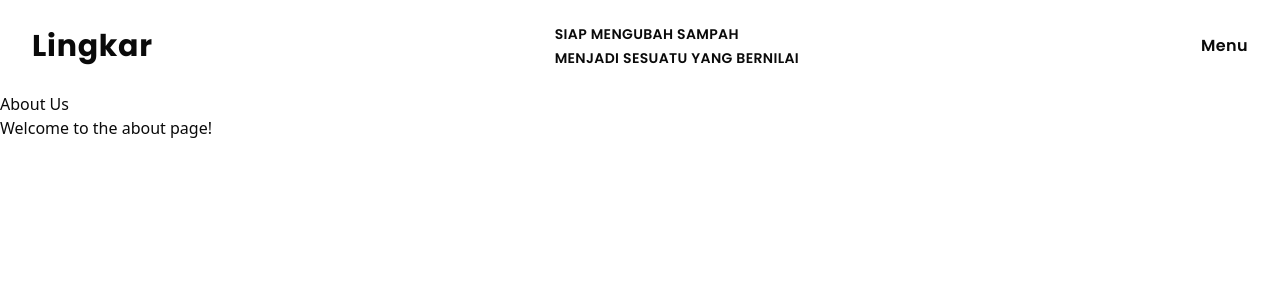
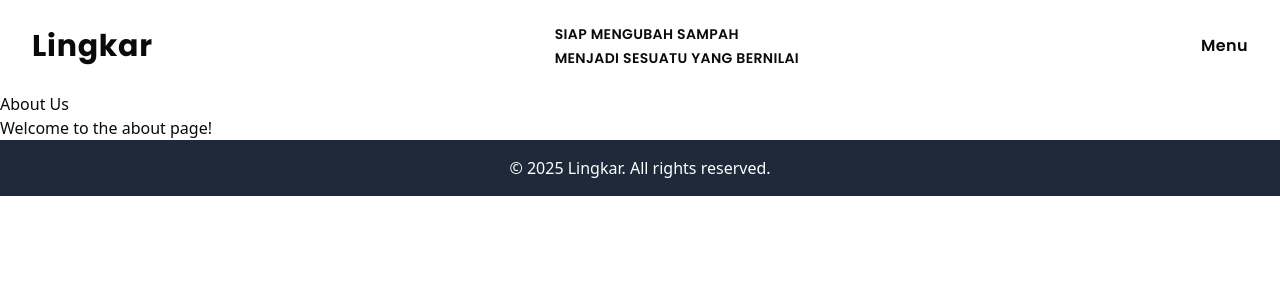
Before and after one commit to SyariefHayat/Lingkar, a Next.js app: page /about in a window 1280 px wide. Shown: the top 300 px of the page. Built offline with nearby package versions, Linux system fonts and the light colour scheme.

Commit message:
update frontend: add footer

```diff
--- a/app/(public)/layout.tsx
+++ b/app/(public)/layout.tsx
@@ -1,3 +1,4 @@
+import Footer from "@/components/layouts/Footer";
 import Navbar from "@/components/layouts/Navbar";
 import "@/styles/globals.css";
 import type { Metadata } from "next";
@@ -31,6 +32,7 @@
             <body className={`${geistSans.variable} ${geistMono.variable} ${poppins.variable} antialiased`}>
                 <Navbar />
                 {children}
+                <Footer />
             </body>
         </html>
     );
--- /dev/null
+++ b/components/layouts/Footer.tsx
@@ -0,0 +1,9 @@
+export default function Footer() {
+    return (
+        <footer className="bg-gray-800 text-white py-4">
+            <div className="container mx-auto text-center">
+                <p>&copy; {new Date().getFullYear()} Lingkar. All rights reserved.</p>
+            </div>
+        </footer>
+    )
+}
```
